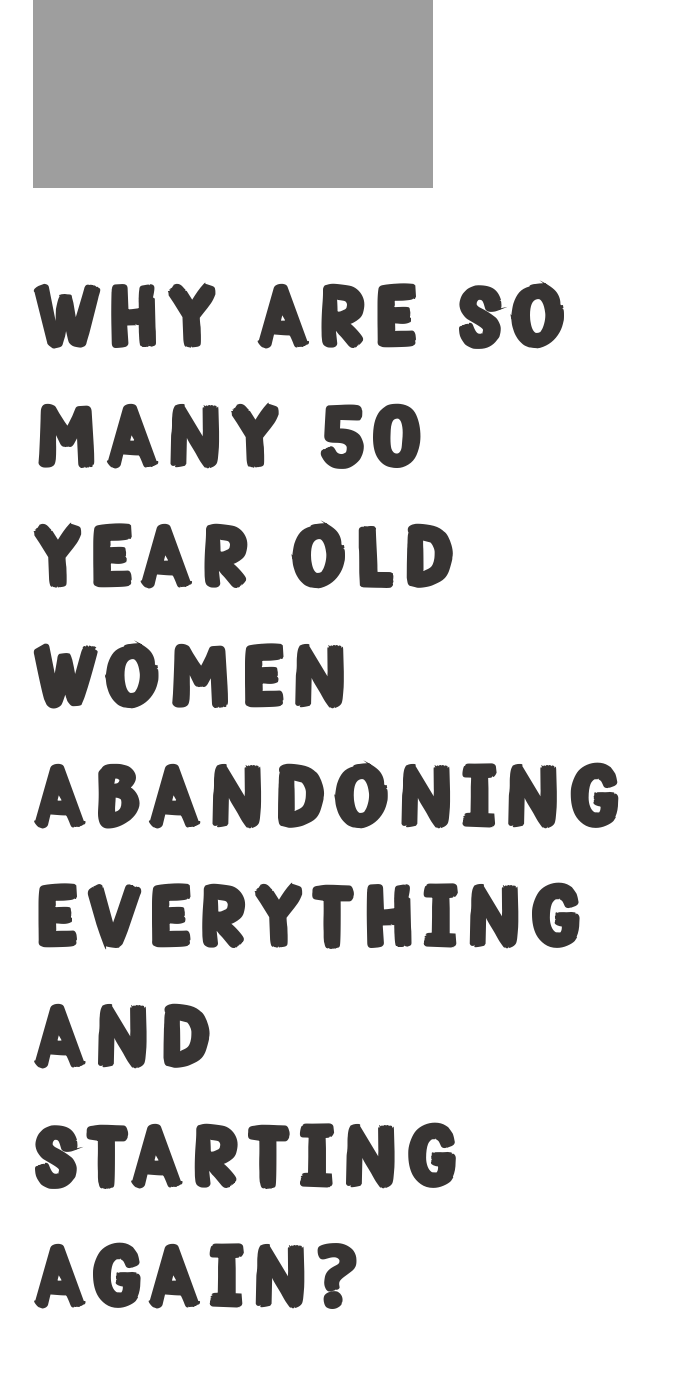
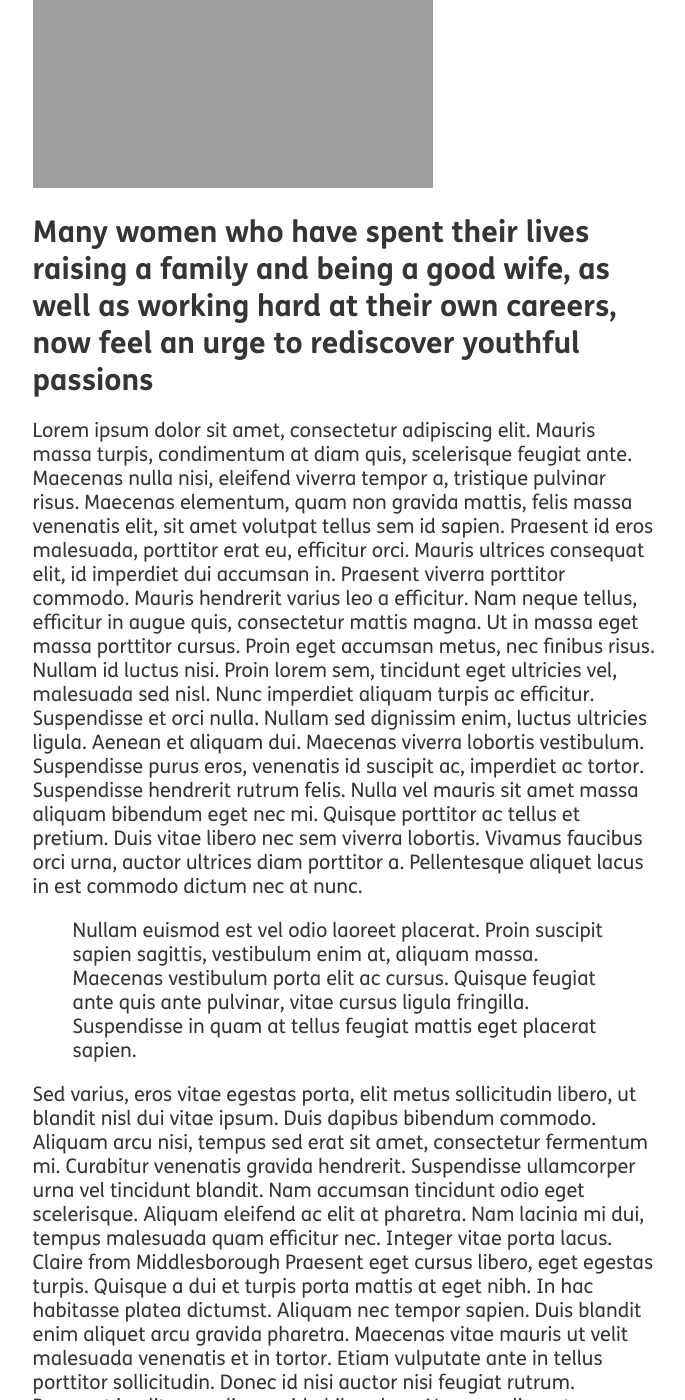
Before and after one commit to pummra/JustTest, a Jekyll site: the page built from _posts/2016-10-10-why-are-so-many-50-year-old-women-abandoning-everything-and-starting-again.markdown, in a window 1280 px wide and 1400 px high, scrolled down 847 px. Shown: the whole window, without its empty margins (249-934 px from the left). Built offline with Jekyll 4.4.1, drawn with Linux system fonts in a browser that asks for light colours.

Commit message:
Updated Why Are So Many 50 Year Old Women Abandoning Everything And Starting Again

```diff
--- a/_posts/2016-10-10-why-are-so-many-50-year-old-women-abandoning-everything-and-starting-again.markdown
+++ b/_posts/2016-10-10-why-are-so-many-50-year-old-women-abandoning-everything-and-starting-again.markdown
@@ -12,8 +12,6 @@ AUTHOR: Rhodes
 ---
 
 ![1\*3nnfJK4sA7_a5vzxs23ghw.jpeg](/api/v2/sites/57f4e8129be5f50b4116f6b6/source/_uploads/1\*3nnfJK4sA7_a5vzxs23ghw.jpeg?download)
-
-# Why are so many 50 year old women abandoning everything and starting again?
 
 ## Many women who have spent their lives raising a family and being a good wife, as well as working hard at their own careers, now feel an urge to rediscover youthful passions
 
```
